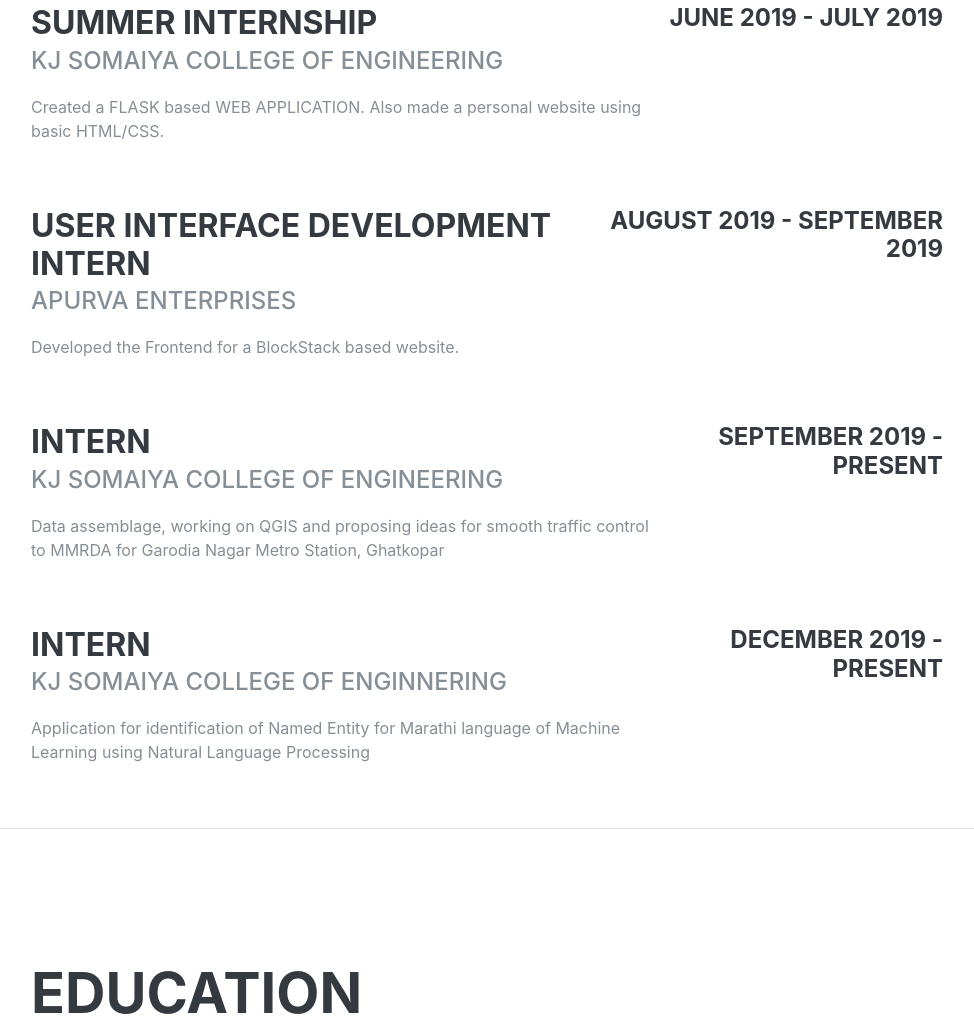
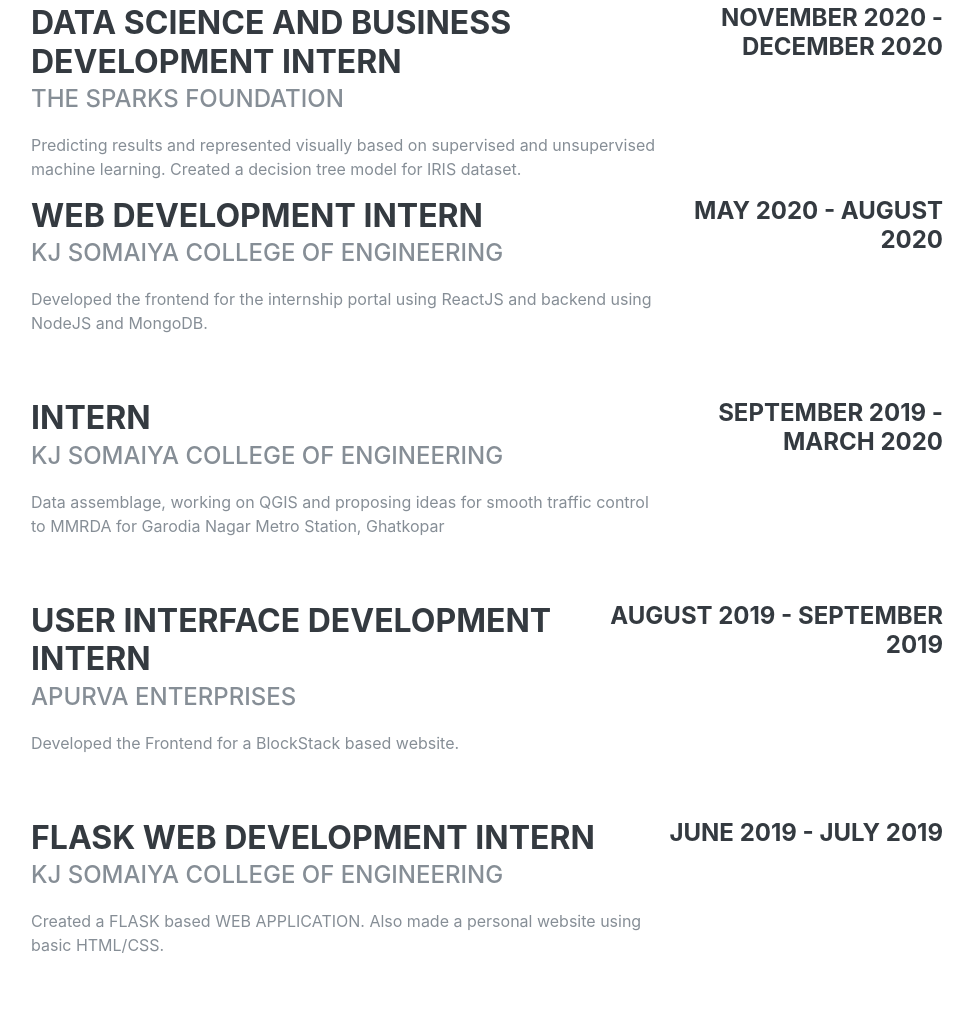
Before and after one commit to sagarookie/sagarookie.github.io, a plain HTML site: page index.html in a window 1280 px wide. Shown: the part 960-1990 px from the top of the page, without its empty margins (289-1263 px from the left). Drawn offline with nearby package versions, Linux system fonts and the light colour scheme; a web font is replaced by a local one.

Commit message:
new update

```diff
--- a/index.html
+++ b/index.html
@@ -87,14 +87,36 @@
       <div class="w-100">
         <h2 class="mb-5">Experience</h2>
 
+        <div class="resume-item d-flex flex-column flex-md-row justify-content-between">
+          <div class="resume-content">
+            <h3 class="mb-0">Data Science and Business Development Intern</h3>
+            <div class="subheading mb-3">The Sparks Foundation</div>
+            <p>Predicting results and represented visually based on supervised and unsupervised machine learning. Created a decision tree model for IRIS dataset.</p>
+          </div>
+          <div class="resume-date text-md-right">
+            <h4>November 2020 - December 2020</h4>
+          </div>
+        </div>
+
         <div class="resume-item d-flex flex-column flex-md-row justify-content-between mb-5">
           <div class="resume-content">
-            <h3 class="mb-0">Summer Internship</h3>
+            <h3 class="mb-0">Web Development Intern</h3>
             <div class="subheading mb-3">KJ Somaiya College of Engineering</div>
-            <p>Created a FLASK based WEB APPLICATION. Also made a personal website using basic HTML/CSS.</p>
+            <p>Developed the frontend for the internship portal using ReactJS and backend using NodeJS and MongoDB.</p>
           </div>
           <div class="resume-date text-md-right">
-            <h4>June 2019 - July 2019</h4>
+            <h4>May 2020 - August 2020</h4>
+          </div>
+        </div>
+
+        <div class="resume-item d-flex flex-column flex-md-row justify-content-between mb-5">
+          <div class="resume-content">
+            <h3 class="mb-0">Intern</h3>
+            <div class="subheading mb-3">KJ Somaiya College of Engineering</div>
+            <p>Data assemblage, working on QGIS and proposing ideas for smooth traffic control to MMRDA for Garodia Nagar Metro Station, Ghatkopar</p>
+          </div>
+          <div class="resume-date text-md-right">
+            <h4>September 2019 - March 2020</h4>
           </div>
         </div>
 
@@ -111,23 +133,12 @@
 
         <div class="resume-item d-flex flex-column flex-md-row justify-content-between mb-5">
           <div class="resume-content">
-            <h3 class="mb-0">Intern</h3>
+            <h3 class="mb-0">Flask Web Development Intern</h3>
             <div class="subheading mb-3">KJ Somaiya College of Engineering</div>
-            <p>Data assemblage, working on QGIS and proposing ideas for smooth traffic control to MMRDA for Garodia Nagar Metro Station, Ghatkopar</p>
+            <p>Created a FLASK based WEB APPLICATION. Also made a personal website using basic HTML/CSS.</p>
           </div>
           <div class="resume-date text-md-right">
-            <h4>September 2019 - Present</h4>
-          </div>
-        </div>
-
-        <div class="resume-item d-flex flex-column flex-md-row justify-content-between">
-          <div class="resume-content">
-            <h3 class="mb-0">Intern</h3>
-            <div class="subheading mb-3">KJ Somaiya College of Enginnering</div>
-            <p>Application for identification of Named Entity for Marathi language of Machine Learning using Natural Language Processing</p>
-          </div>
-          <div class="resume-date text-md-right">
-            <h4>December 2019 - Present</h4>
+            <h4>June 2019 - July 2019</h4>
           </div>
         </div>
 
@@ -179,7 +190,7 @@
 
           <p><i class="fas fa-chart-line"></i>  Data Science</p>
 
-          <p><i class="far fa-user-robot"></i>  Machine Learning</p>
+          <p><i class="fas fa-brain"></i>  Machine Learning</p>
 
           <p><i class="fas fa-robot"></i>  Deep Learning</p>
 
```
